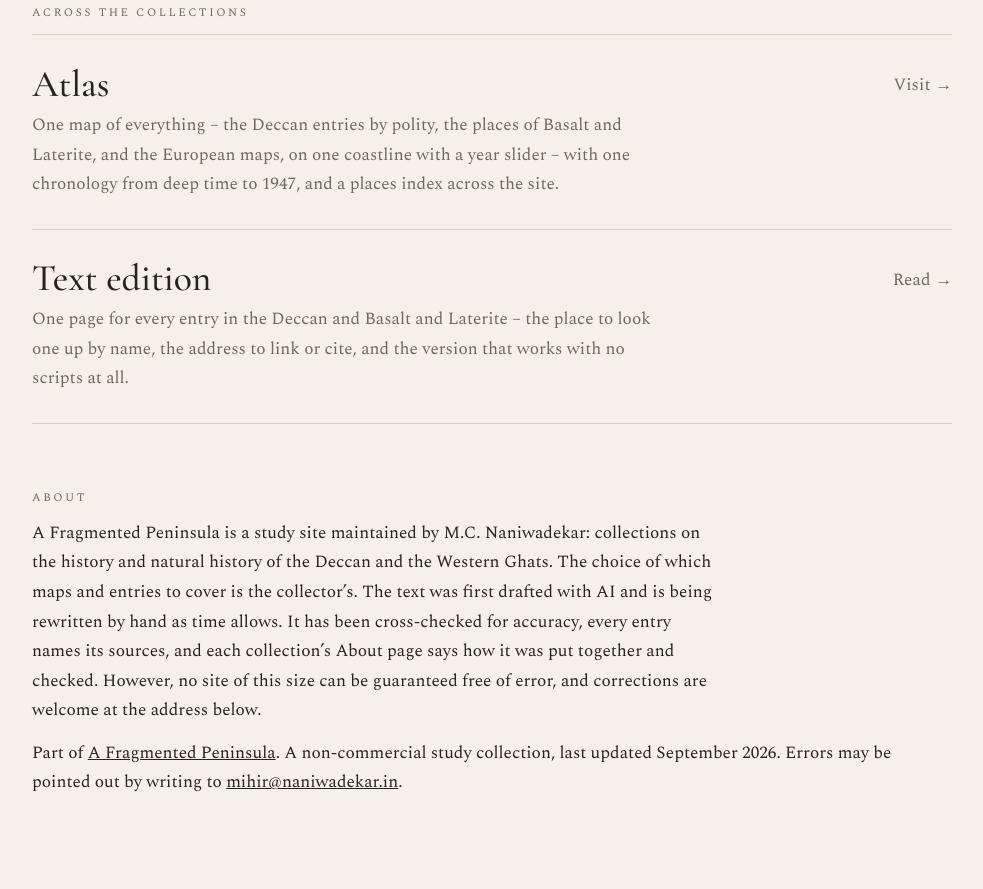
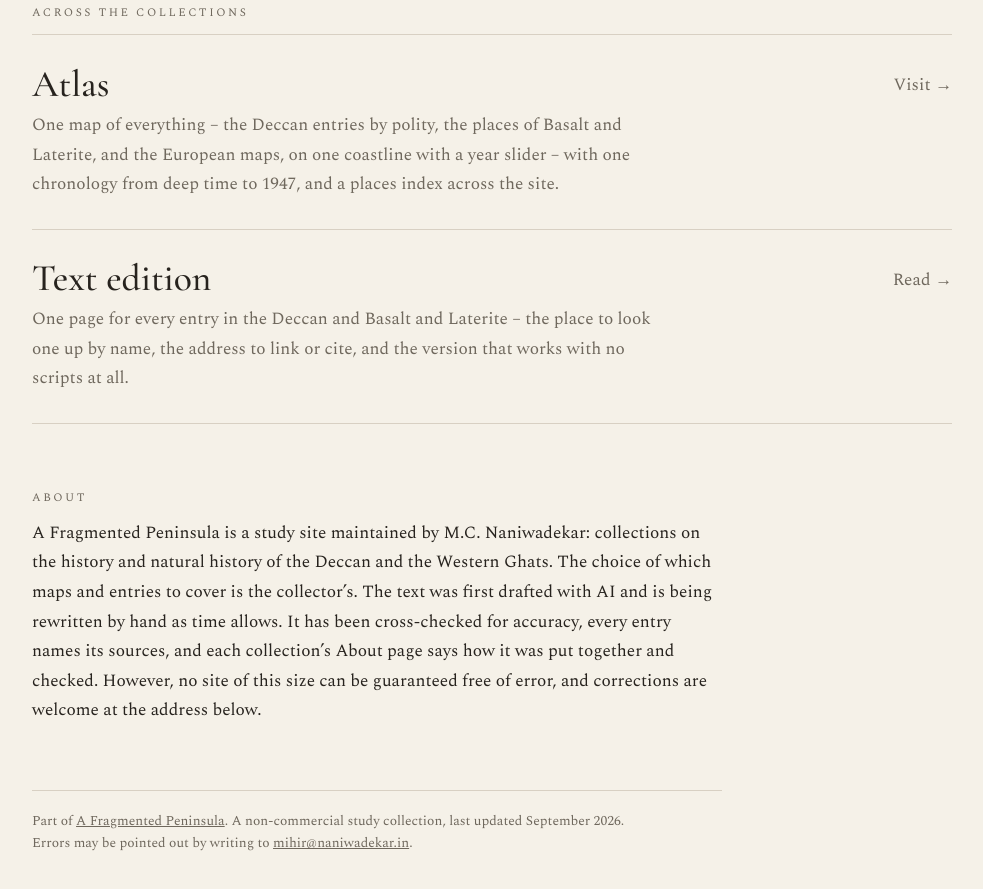
Before and after one commit to mihirnani/mihirnani.github.io, a plain HTML site: page index.html in a window 1280 px wide. Shown: the part 1025-1914 px from the top of the page, without its empty margins (148-1131 px from the left). Before the commit the page ends 1887 px from the top, so only its background shows below. Drawn offline with Linux system fonts and the light colour scheme.

Commit message:
Front page: strapline is the Deccan; give the footer its own quiet style

```diff
--- a/index.html
+++ b/index.html
@@ -3,7 +3,7 @@
 <head>
   <meta charset="utf-8">
   <meta name="viewport" content="width=device-width, initial-scale=1">
-  <meta name="description" content="A Fragmented Peninsula – history and natural history, mostly of the Deccan and the Western Ghats: old maps of India, a timeline of the Deccan, a field guide to the birds of the Sahyadris, and the making of the plateau itself.">
+  <meta name="description" content="A Fragmented Peninsula – history and natural history of the Deccan: old maps of India, a timeline of the Deccan, a field guide to the birds of the Sahyadris, and the making of the plateau itself.">
   <meta name="color-scheme" content="light dark">
   <meta name="theme-color" content="#f5f1e8" media="(prefers-color-scheme: light)">
   <meta name="theme-color" content="#16120e" media="(prefers-color-scheme: dark)">
@@ -224,6 +224,21 @@
 
     .about a { text-decoration-thickness: 1px; text-underline-offset: 0.15em; }
 
+    /* The footer is not another section of the page: a hairline, then two quiet lines
+       at the measure the About paragraph keeps. (The collections get this from
+       assets/collection.css; the front page carries its own styles.) */
+    .site-foot {
+      margin-top: clamp(2.5rem, 6vw, 4rem);
+      padding-top: 1.2rem;
+      border-top: 1px solid var(--line);
+      max-width: 690px;
+      color: var(--muted);
+      font-size: 0.85rem;
+      line-height: 1.65;
+    }
+
+    .site-foot .foot-line { display: block; }
+
     .columns {
       display: grid;
       grid-template-columns: minmax(0, 1fr) minmax(0, 1fr);
@@ -274,7 +289,7 @@
   <link rel="apple-touch-icon" href="curiosities-icon-180.png">
   <link rel="canonical" href="https://naniwadekar.com/">
   <meta property="og:title" content="A Fragmented Peninsula: the making of the Deccan"><meta name="twitter:card" content="summary"><meta property="og:site_name" content="A Fragmented Peninsula">
-  <meta property="og:description" content="History and natural history, mostly of the Deccan and the Western Ghats: old maps of India, a timeline of the Deccan, a field guide to the birds of the Sahyadris, and the making of the plateau itself.">
+  <meta property="og:description" content="History and natural history of the Deccan: old maps of India, a timeline of the Deccan, a field guide to the birds of the Sahyadris, and the making of the plateau itself.">
   <meta property="og:type" content="website">
   <meta property="og:url" content="https://naniwadekar.com/">
   <meta property="og:image" content="https://naniwadekar.com/curiosities-icon-512.png">
@@ -296,7 +311,7 @@
     <main>
       <section aria-labelledby="page-title" class="intro">
         <h1 id="page-title">A Fragmented Peninsula</h1>
-        <p>History and natural history, mostly of the Deccan and the Western Ghats.</p>
+        <p>History and natural history of the Deccan.</p>
 
       </section>
 
```
